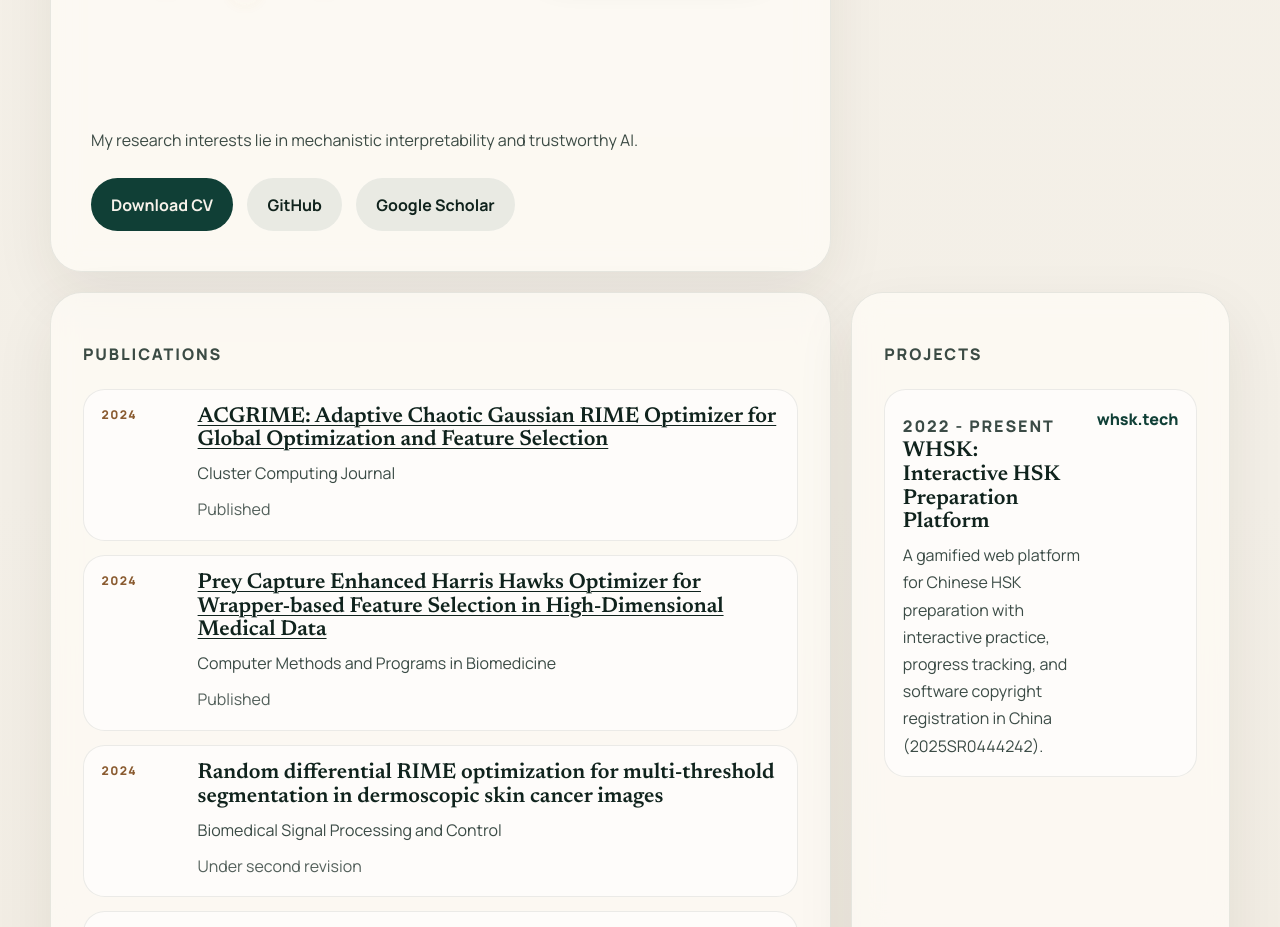
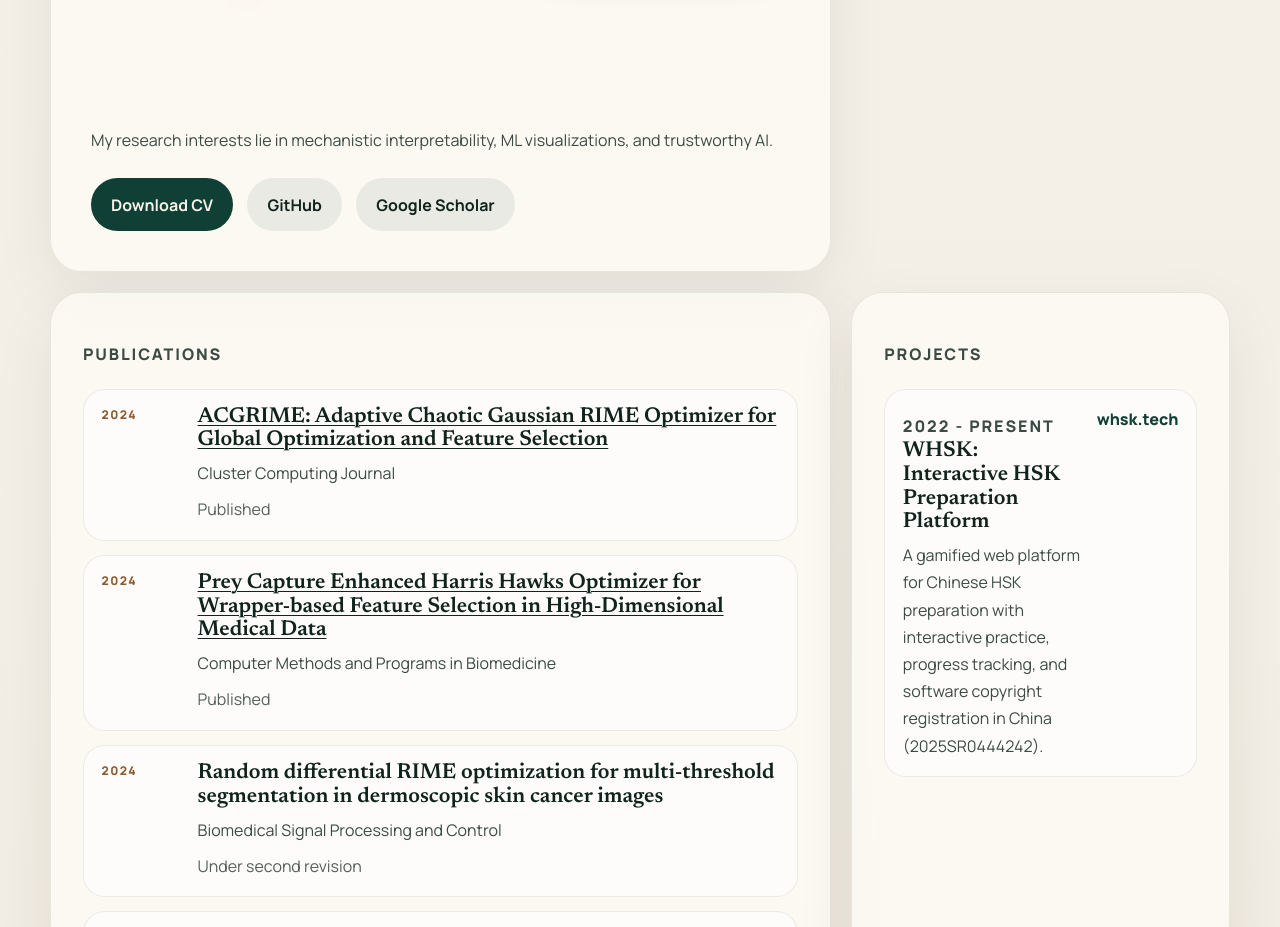
Before and after one commit to batis1/batis1, a SvelteKit app: page / in a window 1280 px wide. Shown: the part 820-1747 px from the top of the page. Built offline with nearby package versions, Linux system fonts and the light colour scheme.

Commit message:
Retry deploy

```diff
--- a/src/routes/+page.svelte
+++ b/src/routes/+page.svelte
@@ -158,7 +158,8 @@
 					</div>
 
 					<p class="lede">
-						My research interests lie in mechanistic interpretability and trustworthy AI.
+						My research interests lie in mechanistic interpretability, ML visualizations, and
+						trustworthy AI.
 					</p>
 
 					<div class="hero-actions">
```
